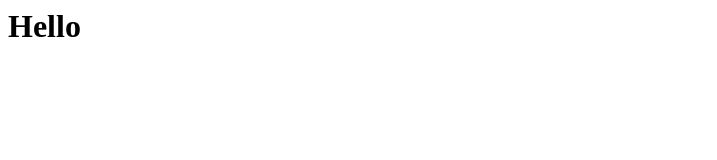
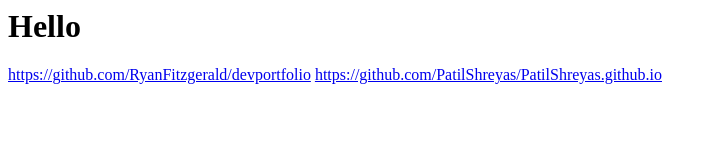
Before and after one commit to yyoo79/bbtt, a plain HTML site: page index.html in a window 1280 px wide. Shown: the whole page, without its empty margins (0-717 px from the left). Drawn offline with Linux system fonts and the light colour scheme.

Commit message:
Update index.html

```diff
--- a/index.html
+++ b/index.html
@@ -1,3 +1,4 @@
 <h1>Hello</h1>
 
-<a href="https://github.com/RyanFitzgerald/devportfolio"></a>
+<a href="https://github.com/RyanFitzgerald/devportfolio">https://github.com/RyanFitzgerald/devportfolio</a>
+<a href="https://github.com/PatilShreyas/PatilShreyas.github.io">https://github.com/PatilShreyas/PatilShreyas.github.io</a>
```
